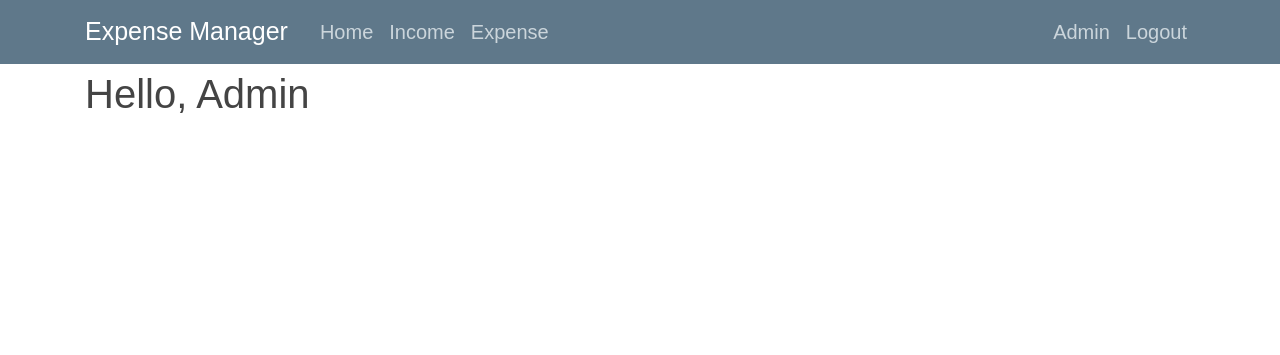
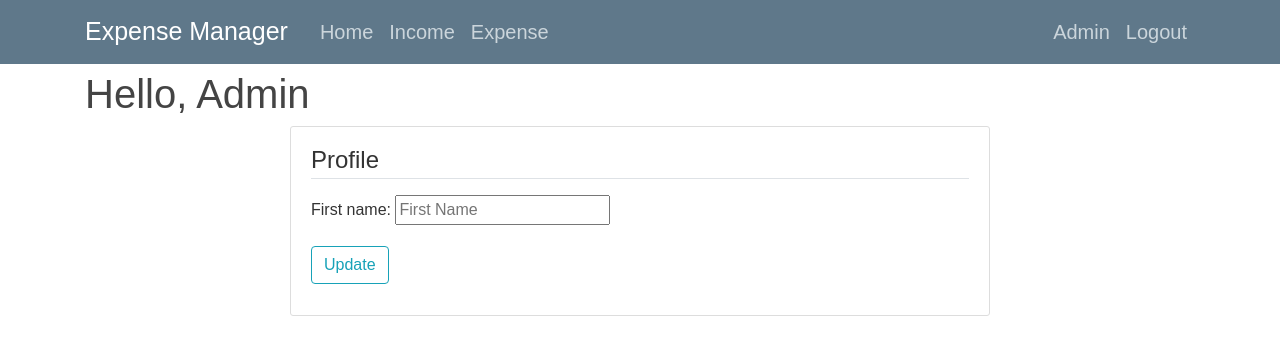
Before and after one commit to om-modh/expense_project, a Django app: page /profile/ in a window 1280 px wide. Shown: the top 355 px of the page. Run offline with Django 4.2, Linux system fonts and the light colour scheme; a user stored in the database is signed in; parts of the project's set-up code (start-up, migrations or seed data) failed here and were passed over; some libraries are stand-ins or nearby versions.

Commit message:
working on profile

```diff
--- a/users/admin.py
+++ b/users/admin.py
@@ -1 +1,4 @@
 from django.contrib import admin
+from .models import Profile
+
+admin.site.register(Profile)
--- a/users/forms.py
+++ b/users/forms.py
@@ -1,6 +1,7 @@
 from django import forms
 from django.contrib.auth.forms import AuthenticationForm
 from django.contrib.auth.models import User
+from .models import Profile
 from django.contrib.auth.forms import UserCreationForm
 # from .models import Profile
 
@@ -20,8 +21,8 @@ class PlaceholderAuthForm(AuthenticationForm):
     username = forms.CharField(widget=forms.TextInput(attrs={'placeholder':'Username'}))
     password = forms.CharField(widget=forms.PasswordInput(attrs={'placeholder':'Password'}))
 
-# class UserProfileUpdate(UserCreationForm):
-#     first_name = forms.CharField(max_length=25, widget=forms.TextInput(attrs={'placeholder':'First Name'}))
+class UserProfileUpdate(forms.Form):
+    first_name = forms.CharField(max_length=25, widget=forms.TextInput(attrs={'placeholder':'First Name'}))
 
-#     class Meta:
-#         model = Profile
+    class Meta:
+        model = Profile
--- a/users/templates/users/profile.html
+++ b/users/templates/users/profile.html
@@ -1,4 +1,18 @@
 {% extends "manager/layout.html" %}
 {% block content %}
     <h1>Hello, {{ username }}</h1>
+    <div class="row">
+        <div class="form-section">
+            <form method="post">
+                {% csrf_token %}
+                <fieldset class="form-group">
+                    <legend class="border-bottom mb-3">Profile</legend>
+                    {{ form }}
+                </fieldset>
+                <div class="form-group">
+                    <button class="btn btn-outline-info" type="submit">Update</button>
+                </div>
+            </form>
+        </div>
+    </div>
 {% endblock content %}
--- a/users/views.py
+++ b/users/views.py
@@ -1,15 +1,22 @@
 from django.shortcuts import render, redirect
-from .forms import UserRegistrationForm
+from .forms import UserRegistrationForm, UserProfileUpdate
 from django.contrib import messages
 from django.contrib.auth.decorators import login_required
 
 @login_required
 def profile(request):
     user = request.user
-
+    if request.method == 'POST':
+        form = UserProfileUpdate(request.POST)
+        if form.is_valid():
+            form.save()
+            messages.success(request, f'Your Profile has been Updated!')
+            return redirect('login')
+    else:
+        form = UserProfileUpdate()
 
     context = {
-        'title' : user,
+        'form' : form,
         'username' : user
     }
     return render(request, 'users/profile.html', context)
```
Also changed, not shown: users/models.py (+5 -4 lines), manager/migrations/0004_alter_expense_expensedate_alter_income_incomedate.py (added), users/migrations/0001_initial.py (added).
